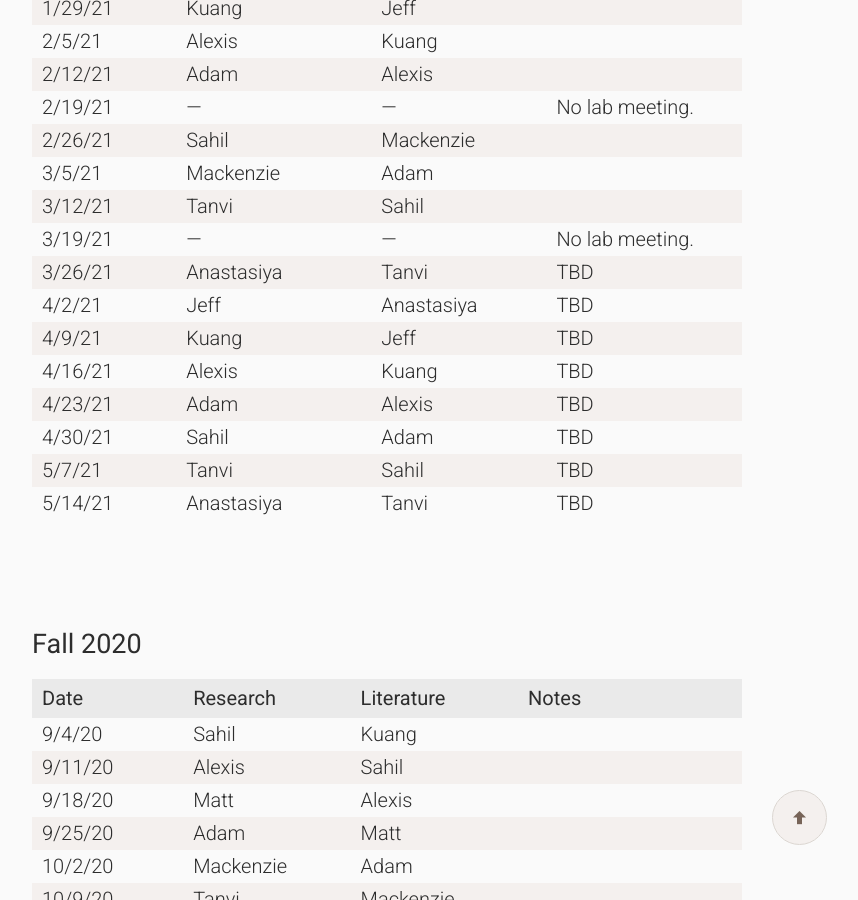
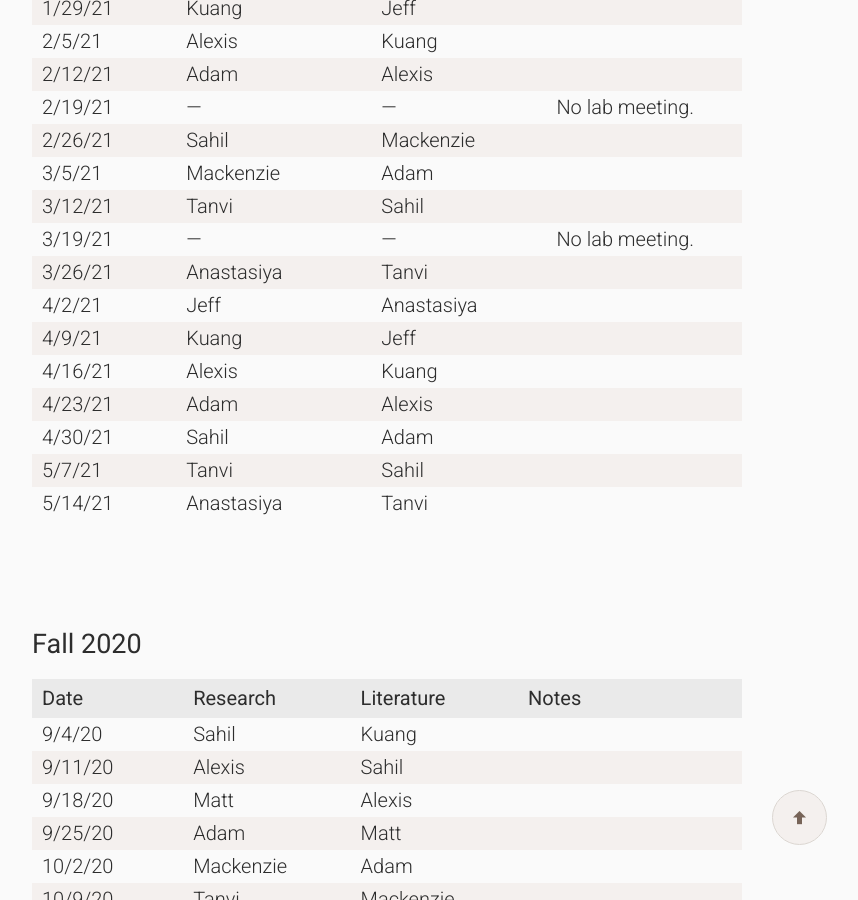
Before and after one commit to wilkelab/wilkelab.github.io, a Jekyll site: the page built from lab_meetings.md, in a window 1280 px wide and 900 px high, scrolled down 460 px. Shown: the whole window, without its empty margins (253-1111 px from the left). Built offline with Jekyll 4.4.1, drawn with Linux system fonts in a browser that asks for light colours; nearby versions of some CDN libraries.

Commit message:
Fix typo

```diff
--- a/lab_meetings.md
+++ b/lab_meetings.md
@@ -23,14 +23,14 @@ Lab meetings are held Fridays from 11 AM -- 12:30 PM in MBB 3.204.
 | 3/5/21 || Mackenzie  || Adam ||
 | 3/12/21 || Tanvi || Sahil ||
 | 3/19/21 || --- || --- || No lab meeting.
-| 3/26/21 || Anastasiya || Tanvi || TBD
-| 4/2/21 || Jeff || Anastasiya || TBD
-| 4/9/21 || Kuang || Jeff || TBD
-| 4/16/21 || Alexis || Kuang || TBD
-| 4/23/21 || Adam || Alexis || TBD
-| 4/30/21 || Sahil || Adam || TBD
-| 5/7/21 || Tanvi || Sahil || TBD
-| 5/14/21 || Anastasiya || Tanvi || TBD
+| 3/26/21 || Anastasiya || Tanvi ||
+| 4/2/21 || Jeff || Anastasiya ||
+| 4/9/21 || Kuang || Jeff ||
+| 4/16/21 || Alexis || Kuang ||
+| 4/23/21 || Adam || Alexis ||
+| 4/30/21 || Sahil || Adam ||
+| 5/7/21 || Tanvi || Sahil ||
+| 5/14/21 || Anastasiya || Tanvi ||
 |------+---+--------------------+---+----------------------+---+-------|
 {:.widetable}
 
```
